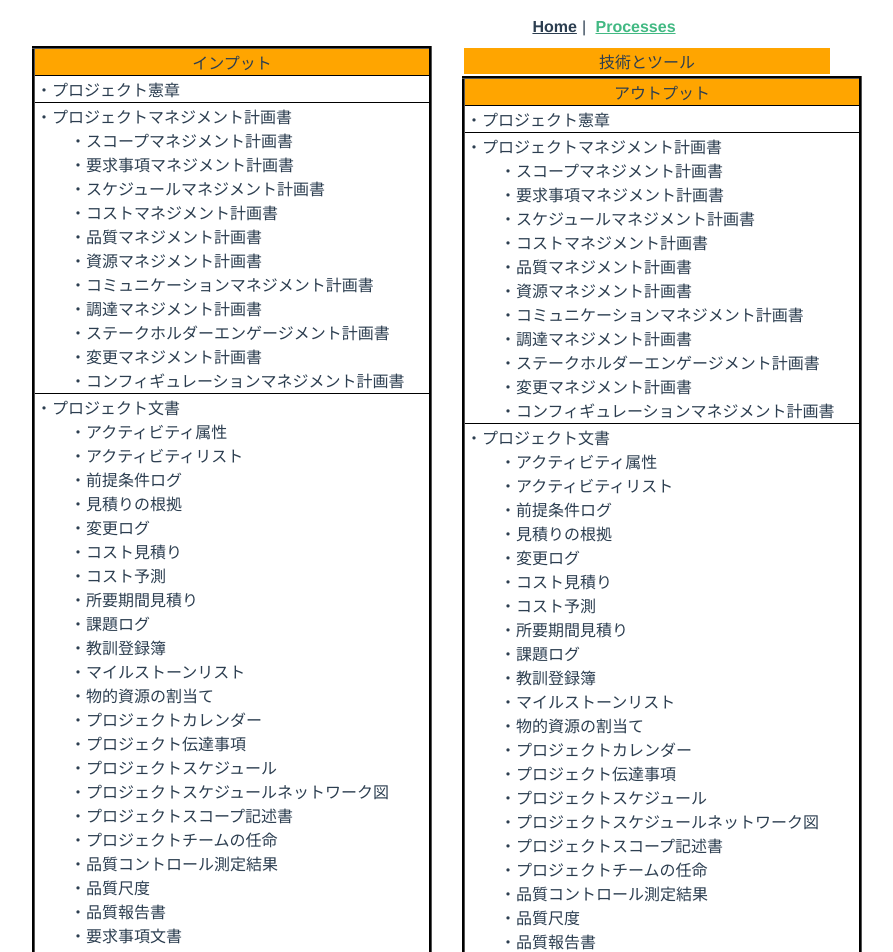
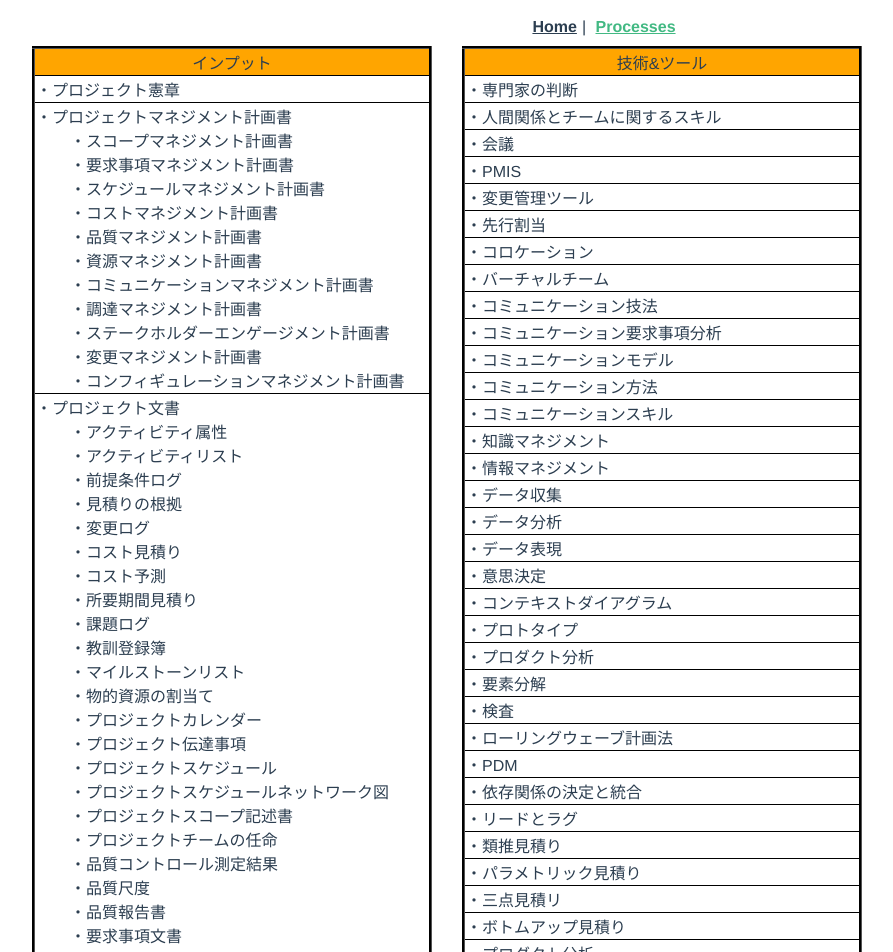
Before and after one commit to codesmith/pmbok-process, a Vue app: page /processes in a window 1280 px wide. Shown: the top 952 px of the page, without its empty margins (36-929 px from the left). Built offline with nearby package versions, Linux system fonts and the light colour scheme.

Commit message:
TandtTable.vueも外出し

```diff
--- a/src/views/Processes.vue
+++ b/src/views/Processes.vue
@@ -1,14 +1,7 @@
 <template>
   <div class="processes">
     <InputsTable></InputsTable>
-    <table id="tandt">
-      <thead>
-        <tr bgcolor="orange">
-          <td>技術とツール</td>
-        </tr>
-      </thead>
-    </table>
-
+    <TandtTable></TandtTable>
     <OutputsTable></OutputsTable>
   </div>
 </template>
@@ -16,6 +9,7 @@
 <script>
 import InputsTable from "@/views/tables/InputsTable.vue";
 import OutputsTable from "@/views/tables/OutputsTable.vue";
+import TandtTable from "@/views/tables/TandtTable.vue";
 export default {
   name: "processes",
   props: {
@@ -23,7 +17,8 @@ export default {
   },
   components: {
     InputsTable,
-    OutputsTable
+    OutputsTable,
+    TandtTable
   }
 };
 </script>
--- /dev/null
+++ b/src/views/tables/TandtTable.vue
@@ -0,0 +1,248 @@
+<template>
+  <div id="TandtTable">
+    <table border="3" style="border-collapse: collapse; border-color:black">
+      <thead>
+        <tr bgcolor="orange">
+          <td>技術&ツール</td>
+        </tr>
+      </thead>
+      <tr>
+        <td>・専門家の判断</td>
+      </tr>
+      <tr>
+        <td>・人間関係とチームに関するスキル</td>
+      </tr>
+      <tr>
+        <td>・会議</td>
+      </tr>
+      <tr>
+        <td>・PMIS</td>
+      </tr>
+      <tr>
+        <td>・変更管理ツール</td>
+      </tr>
+      <tr>
+        <td>・先行割当</td>
+      </tr>
+      <tr>
+        <td>・コロケーション</td>
+      </tr>
+      <tr>
+        <td>・バーチャルチーム</td>
+      </tr>
+      <tr>
+        <td>・コミュニケーション技法</td>
+      </tr>
+      <tr>
+        <td>・コミュニケーション要求事項分析</td>
+      </tr>
+      <tr>
+        <td>・コミュニケーションモデル</td>
+      </tr>
+
+      <tr>
+        <td>・コミュニケーション方法</td>
+      </tr>
+      <tr>
+        <td>・コミュニケーションスキル</td>
+      </tr>
+      <tr>
+        <td>・知識マネジメント</td>
+      </tr>
+      <tr>
+        <td>・情報マネジメント</td>
+      </tr>
+      <tr>
+        <td>・データ収集</td>
+      </tr>
+      <tr>
+        <td>・データ分析</td>
+      </tr>
+      <tr>
+        <td>・データ表現</td>
+      </tr>
+      <tr>
+        <td>・意思決定</td>
+      </tr>
+      <tr>
+        <td>・コンテキストダイアグラム</td>
+      </tr>
+      <tr>
+        <td>・プロトタイプ</td>
+      </tr>
+      <tr>
+        <td>・プロダクト分析</td>
+      </tr>
+
+      <tr>
+        <td>・要素分解</td>
+      </tr>
+      <tr>
+        <td>・検査</td>
+      </tr>
+      <tr>
+        <td>・ローリングウェーブ計画法</td>
+      </tr>
+      <tr>
+        <td>・PDM</td>
+      </tr>
+      <tr>
+        <td>・依存関係の決定と統合</td>
+      </tr>
+      <tr>
+        <td>・リードとラグ</td>
+      </tr>
+      <tr>
+        <td>・類推見積り</td>
+      </tr>
+      <tr>
+        <td>・パラメトリック見積り</td>
+      </tr>
+      <tr>
+        <td>・三点見積リ</td>
+      </tr>
+      <tr>
+        <td>・ボトムアップ見積り</td>
+      </tr>
+      <tr>
+        <td>・プロダクト分析</td>
+      </tr>
+
+      <tr>
+        <td>・スケジュールネットワーク分析</td>
+      </tr>
+      <tr>
+        <td>・クリティカルパス法</td>
+      </tr>
+      <tr>
+        <td>・資源最適化</td>
+      </tr>
+      <tr>
+        <td>・スケジュール短縮</td>
+      </tr>
+      <tr>
+        <td>・アジャイルのリリース計画</td>
+      </tr>
+      <tr>
+        <td>・コスト集約</td>
+      </tr>
+      <tr>
+        <td>・過去の情報レビュー</td>
+      </tr>
+      <tr>
+        <td>・資金限度額による資金調整</td>
+      </tr>
+
+      <tr>
+        <td>・資金調達</td>
+      </tr>
+      <tr>
+        <td>・残作業効率指数</td>
+      </tr>
+      <tr>
+        <td>・テストおよび検査計画</td>
+      </tr>
+      <tr>
+        <td>・テストとプロダクト評価</td>
+      </tr>
+      <tr>
+        <td>・監査</td>
+      </tr>
+      <tr>
+        <td>・デザインフォーエックス</td>
+      </tr>
+      <tr>
+        <td>・問題解決</td>
+      </tr>
+      <tr>
+        <td>・品質改善方法</td>
+      </tr>
+
+      <tr>
+        <td>・組織論</td>
+      </tr>
+      <tr>
+        <td>・表彰と報酬</td>
+      </tr>
+      <tr>
+        <td>・トレーニング</td>
+      </tr>
+      <tr>
+        <td>・個人およびチームの評価</td>
+      </tr>
+      <tr>
+        <td>・プロジェクト報告</td>
+      </tr>
+      <tr>
+        <td>・プロンプトリスト</td>
+      </tr>
+      <tr>
+        <td>・リスク区分化</td>
+      </tr>
+      <tr>
+        <td>・不確実性の表現</td>
+      </tr>
+
+      <tr>
+        <td>・脅威への戦略</td>
+      </tr>
+      <tr>
+        <td>・好機への戦略</td>
+      </tr>
+      <tr>
+        <td>・コンティンジェンシー対応戦略</td>
+      </tr>
+      <tr>
+        <td>・プロジェクトの全体リスクのための戦略</td>
+      </tr>
+      <tr>
+        <td>・公告</td>
+      </tr>
+      <tr>
+        <td>・入札説明会</td>
+      </tr>
+      <tr>
+        <td>・クレーム管理</td>
+      </tr>
+      <tr>
+        <td>・行動規範</td>
+      </tr>
+    </table>
+  </div>
+</template>
+
+<script>
+export default {
+  name: "tandtTable",
+  props: {
+    msg: String
+  }
+};
+</script>
+
+<style scoped>
+a {
+  text-decoration: none;
+}
+p {
+  text-indent: 1.5em;
+  margin: 0;
+  padding: 0 0 0 10px;
+}
+table {
+  width: 400px;
+}
+.processes {
+  padding: 0 0 0 30px;
+}
+#TandtTable {
+  float: left;
+  padding: 0 0 0 30px;
+}
+thead > tr > td {
+  text-align: center;
+}
+td {
+  text-align: left;
+}
+</style>
```
